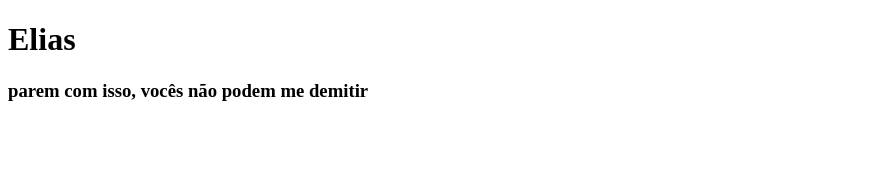
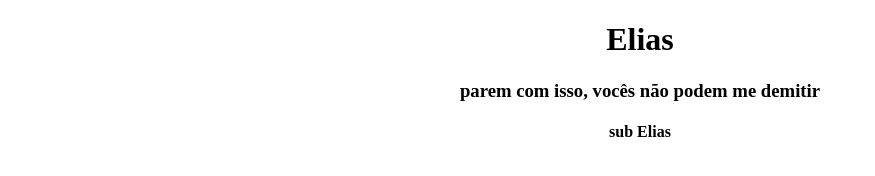
Before and after one commit to Braian-de-Liz/aprendendo-node.js, a website: page express/index.html in a window 1280 px wide. Shown: the whole page, without its empty margins (0-875 px from the left). Drawn offline with Linux system fonts and the light colour scheme.

Commit message:
exibição

```diff
--- a/express/index.html
+++ b/express/index.html
@@ -5,8 +5,9 @@
     <meta name="viewport" content="width=device-width, initial-scale=1.0">
     <title>teste de parametro</title>
 </head>
-<body>
+<body style="text-align: center;">
     <h1>Elias</h1>
     <h3>parem com isso, vocês não podem me demitir</h3>
+    <h4>sub Elias</h4>
 </body>
 </html>
```
